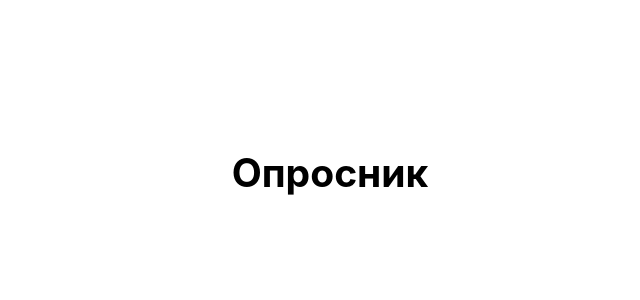
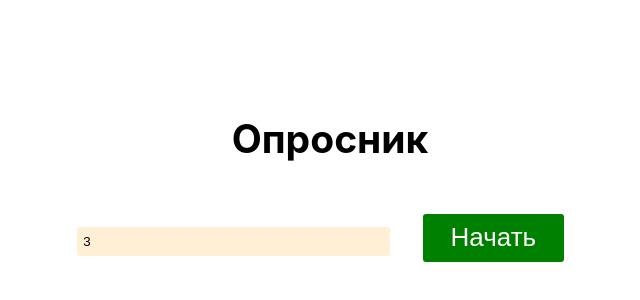
Before and after one commit to efeeney26/questionnaire, a React (Create React App) app: page / in a window 1280 px wide. Shown: the part 212-512 px from the top of the page, without its empty margins (310-950 px from the left). Built offline with nearby package versions, Linux system fonts and the light colour scheme.

Commit message:
feat(): base components

```diff
--- a/src/App.tsx
+++ b/src/App.tsx
@@ -1,15 +1,16 @@
 import React from 'react'
 
-import { Layout } from './components'
+import {
+    Layout
+} from './components'
+import { Questionnaire } from './features'
 
 function App() {
     return (
         <Layout
             title="Опросник"
         >
-            <div>
-                Hello
-            </div>
+            <Questionnaire />
         </Layout>
     )
 }
--- a/src/app/axios.ts
+++ b/src/app/axios.ts
@@ -1,7 +1,7 @@
 import axios from 'axios'
 
 const axiosInstance = axios.create({
-    baseURL: 'https://opentdb.com/api.php?amount=10'
+    baseURL: 'https://opentdb.com/api.php'
 })
 
 export default axiosInstance
--- /dev/null
+++ b/src/components/button/button.tsx
@@ -0,0 +1,16 @@
+import styled from 'styled-components'
+
+const Button = styled.button`
+  color: white;
+  font-size: 1em;
+  margin: 1em;
+  padding: 0.25em 1em;
+  border: 2px solid green;
+  border-radius: 3px;
+  background-color: green;
+  :disabled {
+    background-color: grey;
+  }
+`
+
+export default Button
--- a/src/components/input/input.tsx
+++ b/src/components/input/input.tsx
@@ -6,6 +6,15 @@ const Input = styled.input`
   background: papayawhip;
   border: none;
   border-radius: 3px;
+  min-width: 300px;
+  ::-webkit-inner-spin-button{
+    -webkit-appearance: none;
+    margin: 0;
+  }
+  ::-webkit-outer-spin-button{
+    -webkit-appearance: none;
+    margin: 0;
+  }
 `
 
 export default Input
--- a/src/components/layout/layout.tsx
+++ b/src/components/layout/layout.tsx
@@ -19,7 +19,6 @@ const Wrapper = styled.div`
   align-items: center;
   justify-content: center;
   font-size: calc(10px + 2vmin);
-  color: white;
 `
 
 const Layout: FC<ILayoutProps> = ({ title, children }) => (
--- /dev/null
+++ b/src/components/spinner/spinner.jsx
@@ -0,0 +1,50 @@
+import React from 'react'
+import styled from 'styled-components'
+
+const StyledSpinner = styled.svg`
+  animation: rotate 1s linear infinite;
+  margin: 40px;
+  width: 50px;
+  height: 50px;
+
+  & .path {
+    stroke: #5652bf;
+    stroke-linecap: round;
+    animation: dash 1.5s ease-in-out infinite;
+  }
+
+  @keyframes rotate {
+    100% {
+      transform: rotate(360deg);
+    }
+  }
+  @keyframes dash {
+    0% {
+      stroke-dasharray: 1, 150;
+      stroke-dashoffset: 0;
+    }
+    50% {
+      stroke-dasharray: 90, 150;
+      stroke-dashoffset: -35;
+    }
+    100% {
+      stroke-dasharray: 90, 150;
+      stroke-dashoffset: -124;
+    }
+  }
+`
+
+const Spinner = () => (
+    <StyledSpinner viewBox="0 0 50 50">
+        <circle
+            className="path"
+            cx="25"
+            cy="25"
+            r="20"
+            fill="none"
+            strokeWidth="2"
+        />
+    </StyledSpinner>
+)
+
+export default Spinner
--- /dev/null
+++ b/src/features/index.js
@@ -0,0 +1,5 @@
+import Questionnaire from './questionnaire/questionnaire'
+
+export {
+    Questionnaire
+}
--- a/src/features/questionnaire/questionnaire-slice.ts
+++ b/src/features/questionnaire/questionnaire-slice.ts
@@ -4,18 +4,20 @@ import axiosInstance from '../../app/axios'
 
 interface QuestionnaireState {
     questionnaireData: Array<object> | null,
-    status: 'isLoading' | 'isSuccess' | 'isError'
+    status: 'isPending' | 'isLoading' | 'isSuccess' | 'isError'
     currentQuestionNumber: number
 }
 
 const initialState: QuestionnaireState = {
     questionnaireData: null,
-    status: 'isSuccess',
+    status: 'isPending',
     currentQuestionNumber: 0
 }
 
-export const fetchQuestionnaire = createAsyncThunk('questionnaire/fetch', async () => {
-    const response: { data: { results: Array<object>, response_code: number } } = await axiosInstance.get('')
+export const fetchQuestionnaire = createAsyncThunk('questionnaire/fetch', async (count: number) => {
+    const response:
+    { data: { results: Array<object>, response_code: number } } =
+        await axiosInstance.get(`?amount=${count}`)
     if (response?.data?.response_code === 0) {
         return response?.data?.results
     }
--- a/src/features/questionnaire/questionnaire.tsx
+++ b/src/features/questionnaire/questionnaire.tsx
@@ -1,39 +1,59 @@
-import React, { useCallback } from 'react'
+import React, { useCallback, useState } from 'react'
 
 import { useAppSelector, useAppDispatch } from '../../app/hooks'
+import { Button, Input, Spinner } from '../../components'
 
 import { incrementQuestionNumber, fetchQuestionnaire } from './questionnaire-slice'
 
+
 const Questionnaire = () => {
-    const currentQuestion = useAppSelector((state) => state.questionnaire.currentQuestionNumber)
+    const questionnaire = useAppSelector((state) => state.questionnaire)
     const dispatch = useAppDispatch()
+
+    const [inputValue, setInputValue] = useState<number>(3)
 
     const handleIncClick = useCallback(() => {
         dispatch(incrementQuestionNumber())
     }, [dispatch])
 
-    const handleTestClick = useCallback(() => {
-        dispatch(fetchQuestionnaire())
-    }, [dispatch])
+    const handleInputChange = useCallback((e) => {
+        setInputValue(e.target.value)
+    }, [])
+
+    const handleStartButtonClick = useCallback(() => {
+        dispatch(fetchQuestionnaire(inputValue))
+    }, [dispatch, inputValue])
 
     return (
-        <div>
-            {`Hello ${currentQuestion}`}
-            <button
-                type="button"
-                aria-label="Increment value"
-                onClick={handleIncClick}
-            >
-                +
-            </button>
-            <button
-                type="button"
-                aria-label="Increment value"
-                onClick={handleTestClick}
-            >
-                test
-            </button>
-        </div>
+        <>
+            {questionnaire.status === 'isPending' &&
+                <div>
+                    <Input
+                        type="number"
+                        defaultValue={3}
+                        placeholder="Введите значение"
+                        onChange={handleInputChange}
+                    />
+                    <Button
+                        onClick={handleStartButtonClick}
+                        disabled={!inputValue}
+                    >
+                        Начать
+                    </Button>
+                </div>
+            }
+            {questionnaire?.status === 'isLoading' &&
+                <Spinner />
+            }
+            {questionnaire.status === 'isSuccess' &&
+                <div>
+                    Hello
+                </div>
+            }
+            {questionnaire.status === 'isError' &&
+                <p>Упс, что-то пошло не так</p>
+            }
+        </>
     )
 }
 
```
Also changed, not shown: src/components/index.js (+7 -1 lines).
